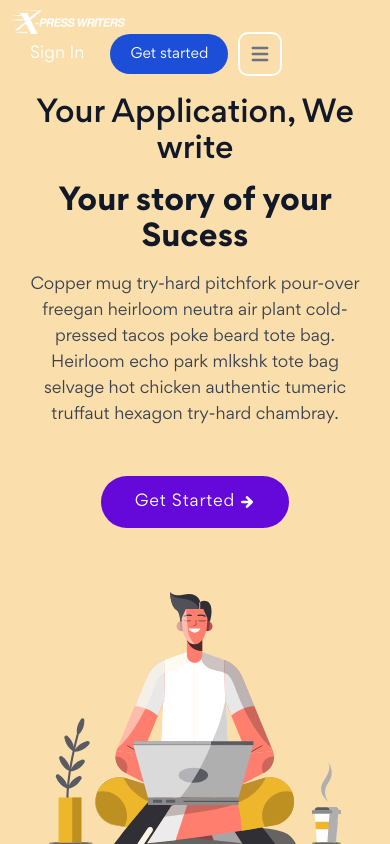
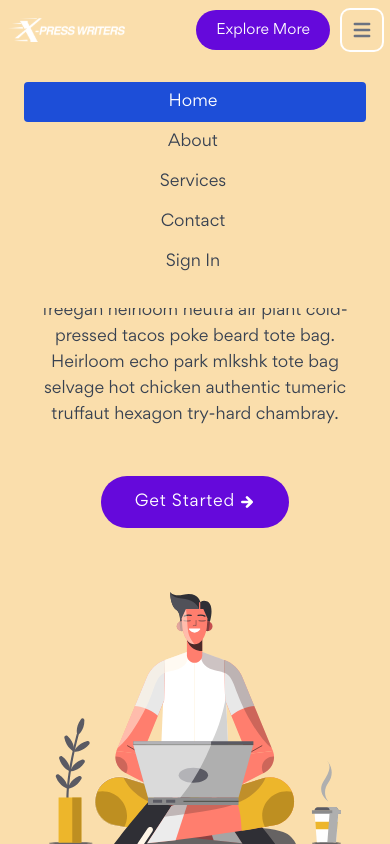
Before and after one commit to Hardik29/ExpressContent, a React (Create React App) app: page / in a window 390 px wide. Both pictures are taken after a click on the button "Open main menu". Shown: the top 844 px of the page. Built offline with nearby package versions, Linux system fonts and the light colour scheme.

Commit message:
Fixed NavBar Issuses

```diff
--- a/src/Components/Navbar.js
+++ b/src/Components/Navbar.js
@@ -5,7 +5,7 @@ export default function Navbar() {
 
 
     const [goingUp, setGoingUp] = useState(true);
-    const [sideMenu, setsideMenu] = useState();
+    const [sideMenu, setsideMenu] = useState(true);
 
     useEffect(() => {
         const handleScroll = () => {
@@ -26,8 +26,7 @@ export default function Navbar() {
 
     return (
         <div>
-
-            <nav class={`px-2 sm:px-4 py-2.5 bg-[#FADEAC] fixed w-full lg:text-xl z-20 top-0 left-0 font-GorditaRegular ${goingUp ? "" : "shadow-2xl"}`}>
+            <nav class={`px-2 sm:px-4 py-2.5 bg-[#FADEAC] fixed w-full  lg:text-xl z-20 top-0 left-0 font-GorditaRegular ${goingUp ? "" : "shadow-2xl"}`}>
                 <div class="container flex flex-wrap justify-between items-center mx-auto">
                     <a href="https://flowbite.com/" class="flex items-center">
                         <img src={XpressWriterLogo} class="mr-3 h-6 sm:h-9" alt="Flowbite Logo"/>
@@ -35,8 +34,8 @@ export default function Navbar() {
                     </a>
                     <div class="flex md:order-2">
                         <div clas='felx flex-col justify-center items-center '>
-                        <a href="#" class="lg:p-1 lg:hover:bg-white lg:rounded-full py-2 pr-4 pl-3 mx-2 text-white md:rounded-full rounded md:bg-transparent md:text-blue-700 md:p-0 hover:border-2 border-2 border-transparent hover:border-white" aria-current="page">Sign In</a>
-                        <button type="button" class="text-white lg:text-xl bg-blue-700 hover:bg-blue-800 focus:ring-4 focus:outline-none focus:ring-blue-300 font-medium rounded-full text-sm px-5 py-2.5 text-center mr-3 md:mr-0">Get started</button>
+                        <a href="#" class="lg:inline-block  hidden lg:p-1 lg:hover:bg-white lg:rounded-full py-2 pr-4 pl-3 mx-2 text-white md:rounded-full rounded md:bg-transparent md:text-blue-700 md:p-0 hover:border-2 border-2 border-transparent hover:border-white" aria-current="page">Sign In</a>
+                        <button type="button" class="text-white lg:text-xl bg-[#6509DB] hover:bg-blue-800 focus:ring-4 focus:outline-none focus:ring-blue-300 font-medium rounded-full text-sm px-5 py-2.5 text-center mr-3 md:mr-0">Explore More</button>
                         </div>
                         <button data-collapse-toggle="navbar-sticky" type="button" class="inline-flex items-center p-2  text-sm text-gray-500 rounded-lg md:hidden hover:bg-white focus:outline-none focus:ring-2 focus:ring-white group " onClick={()=>{setsideMenu(!sideMenu)}} aria-controls="navbar-sticky" aria-expanded="false" >
                             <span class="sr-only">Open main menu</span>
@@ -69,6 +68,12 @@ export default function Navbar() {
                                     <span className="sm:hidden md:hidden lg:block w-full h-1 transition-transform  scale-x-0 rounded-full transform group-hover:scale-x-100 bg-[#6509DB]"></span>
                                     </a>
                             </li>
+                            <li>
+                                <a href="#" class="lg:hidden block py-2 pr-4 pl-3 text-gray-700 rounded hover:bg-gray-100 md:hover:bg-transparent group md:hover:text-blue-700 md:p-0 ">
+                                    Sign In
+
+                                    </a>
+                            </li>
                         </ul>
                     </div>
                 </div>
```
